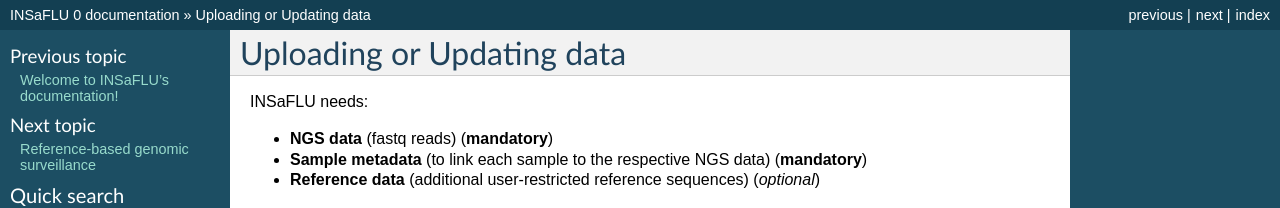
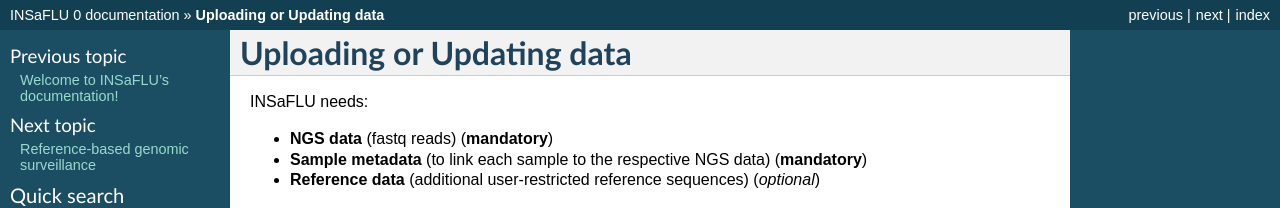
Before and after one commit to INSaFLU/insaflu_docs, a Sphinx documentation site: the page built from docs/uploading_data.rst, in a window 1280 px wide. Shown: the top 208 px of the page. Built offline with Sphinx 7.4.7, drawn with Linux system fonts in a browser that asks for light colours; formulas are drawn with MathJax 3.

Commit message:
Update header

```diff
--- a/docs/uploading_data.rst
+++ b/docs/uploading_data.rst
@@ -1,5 +1,5 @@
-Uploading or Updating data
-==========================
+**Uploading or Updating data**
+===============================
 
 INSaFLU needs:
 
```
